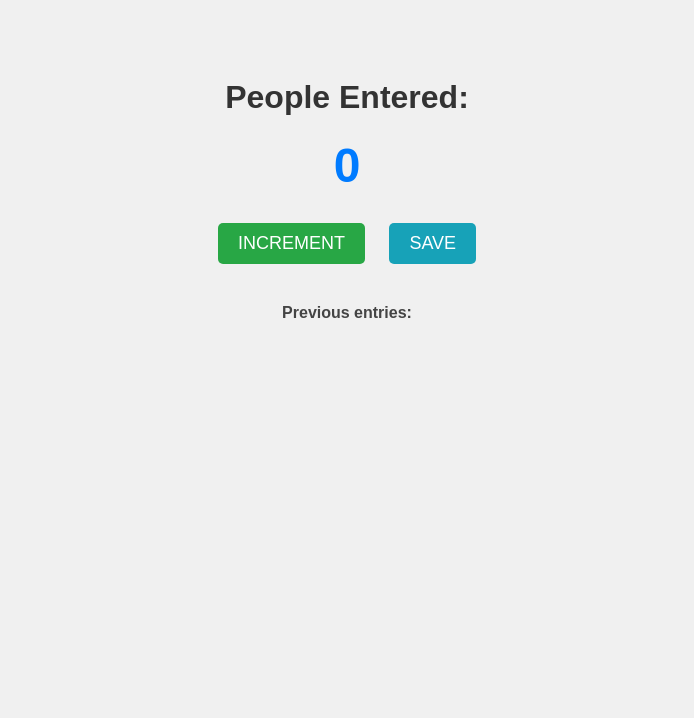
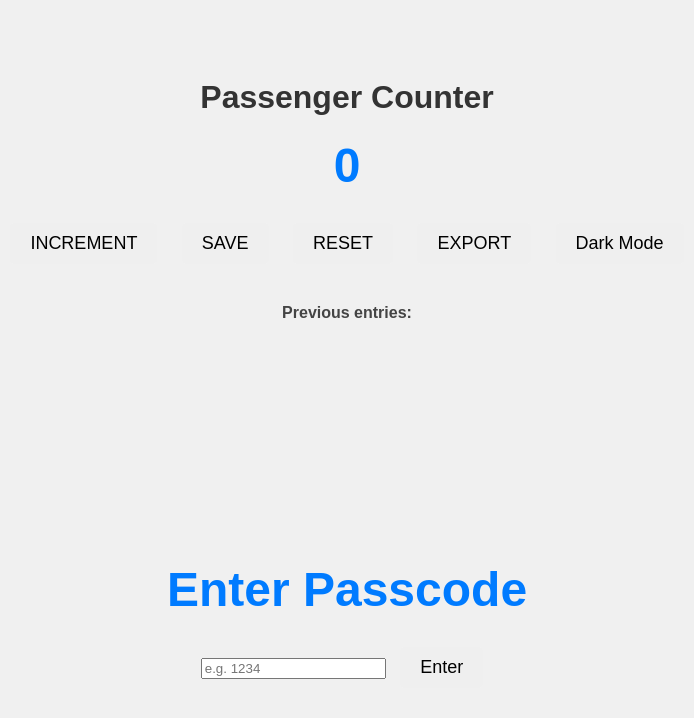
Before and after one commit to vinnietito/Passenger-Counter-App, a plain HTML site: page index.html in a window 1280 px wide. Shown: the whole page, without its empty margins (293-987 px from the left). Drawn offline with nearby package versions, Linux system fonts and the light colour scheme.

Commit message:
Updated more functionality

```diff
--- a/index.html
+++ b/index.html
@@ -1,21 +1,34 @@
 <!DOCTYPE html>
 <html lang="en">
 <head>
-  <meta charset="UTF-8" />
-  <meta name="viewport" content="width=device-width, initial-scale=1.0"/>
-  <title>Passenger Counter</title>
-  <link rel="stylesheet" href="style.css" />
+    <meta charset="UTF-8">
+    <title>Passenger Counter Pro</title>
+    <link rel="stylesheet" href="style.css">
+    <script src="https://cdn.jsdelivr.net/npm/chart.js"></script>
 </head>
 <body>
+    <div class="container" id="app">
+        <h1>Passenger Counter</h1>
+        <h2 id="count-el">0</h2>
 
-  <h1>People Entered:</h1>
-  <h2 id="count-el">0</h2>
+        <button onclick="increment()">INCREMENT</button>
+        <button onclick="save()">SAVE</button>
+        <button onclick="reset()">RESET</button>
+        <button onclick="exportData()">EXPORT</button>
+        <button onclick="toggleDarkMode()">Dark Mode</button>
 
-  <button id="increment-btn" onclick="increment()">INCREMENT</button>
-  <button id="save-btn" onclick="save()">SAVE</button>
+        <p id="save-el">Previous entries: </p>
 
-  <p id="save-el">Previous entries: </p>
+        <canvas id="chart" width="400" height="200"></canvas>
+    </div>
 
-  <script src="script.js"></script>
+    <!-- Auth popup -->
+    <div class="auth-popup" id="auth-popup">
+        <h2>Enter Passcode</h2>
+        <input type="password" id="auth-input" placeholder="e.g. 1234">
+        <button onclick="authenticate()">Enter</button>
+    </div>
+
+    <script src="script.js"></script>
 </body>
 </html>
```
